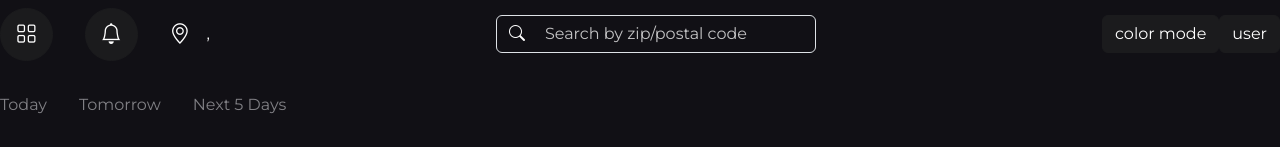
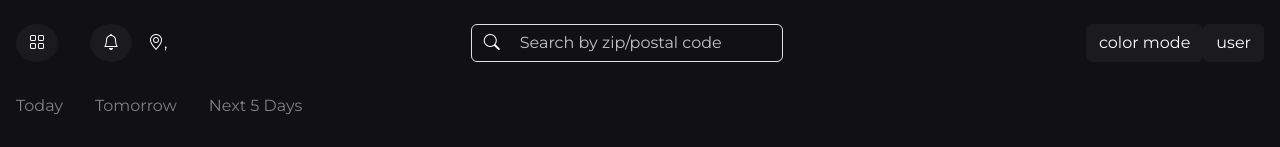
Before and after one commit to douellette12/weather-dashboard, an Angular app: page / in a window 1280 px wide. Shown: the top 147 px of the page. Built offline with nearby package versions, Linux system fonts and the light colour scheme; no server answers.

Commit message:
style: component sizing

```diff
--- a/src/assets/sass/base/_reset.scss
+++ b/src/assets/sass/base/_reset.scss
@@ -0,0 +1,4 @@
+body {
+    padding: 0 1rem;
+    padding-top: 1rem;
+}
--- a/src/assets/sass/components/_button.scss
+++ b/src/assets/sass/components/_button.scss
@@ -1,6 +1,3 @@
 .button-icon {
-    height: 3.3rem;
-    width: 3.3rem;
-    font-size: 1.3rem;
     color: white;
 }
--- a/src/assets/sass/components/_forecast.scss
+++ b/src/assets/sass/components/_forecast.scss
@@ -1,4 +1,3 @@
 .forecast-icon {
-    height: 6rem;
-    width: 6rem;
+    height: 3rem;
 }
```
